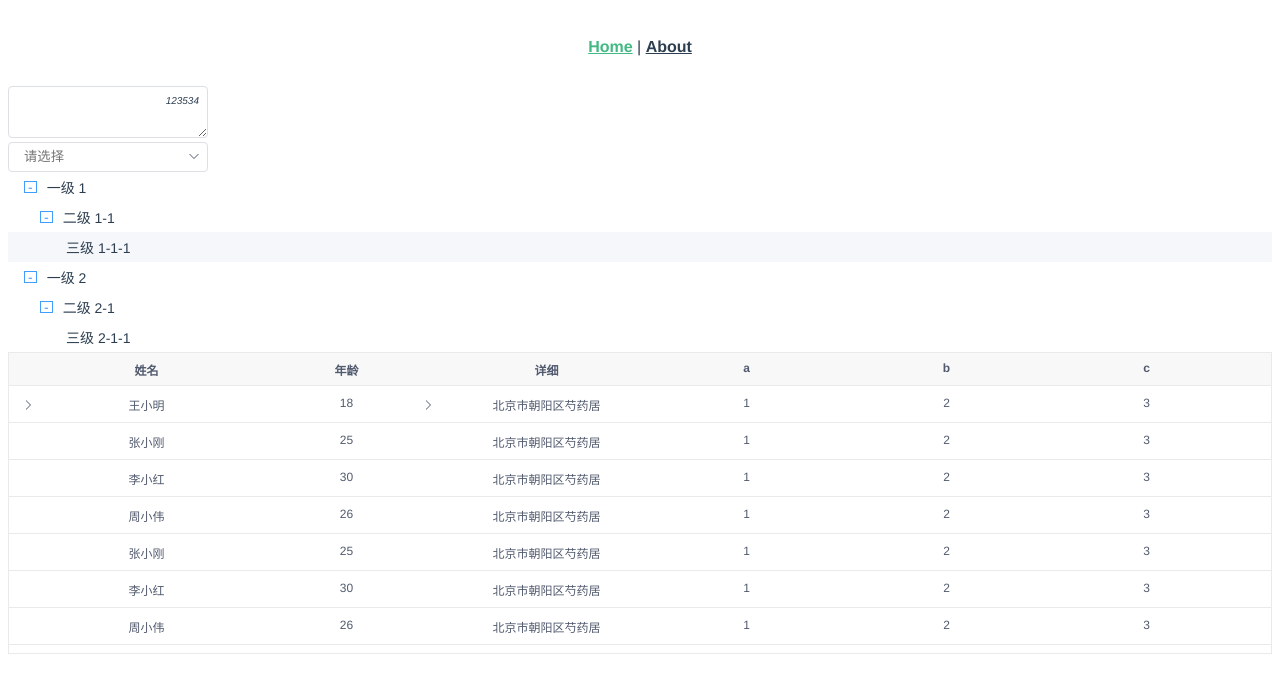
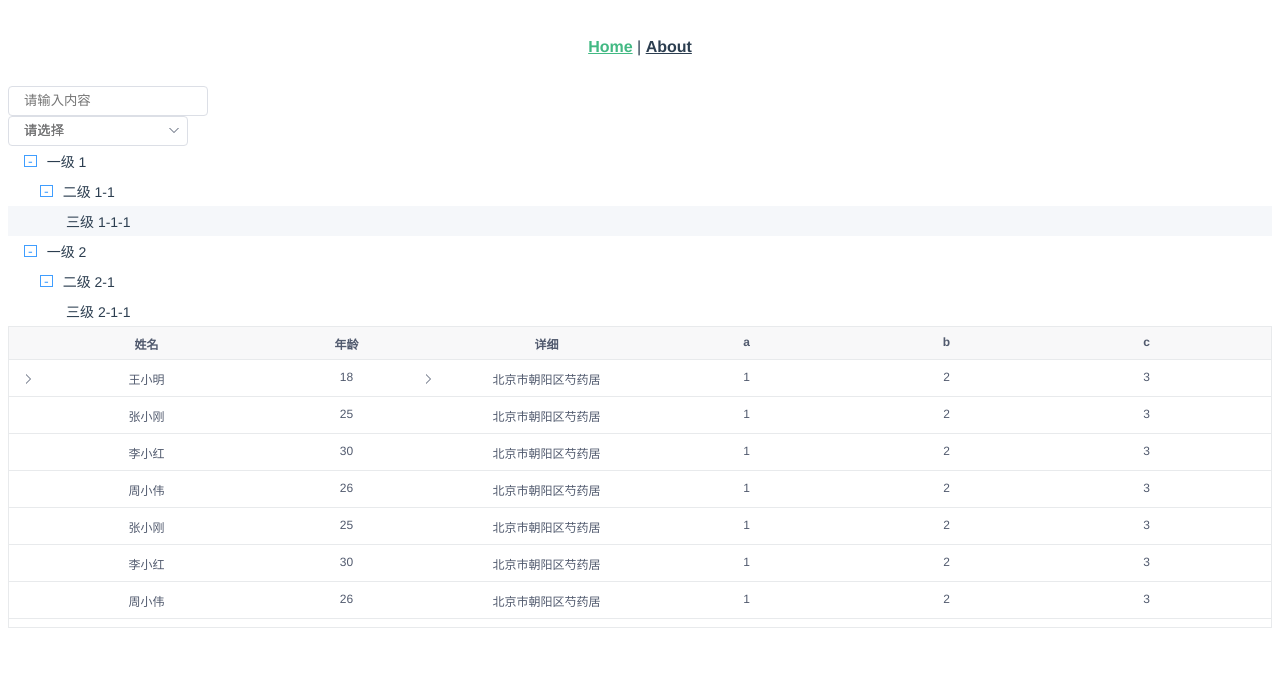
Before and after one commit to Hellottxo/xxxo, a Vue app: page / in a window 1280 px wide. Shown: the top 684 px of the page. Built offline with nearby package versions, Linux system fonts and the light colour scheme.

Commit message:
feat: 多选

```diff
--- a/src/components/input/input.vue
+++ b/src/components/input/input.vue
@@ -62,7 +62,7 @@ import calctetxtareaHeight from './calctextareaHeight';
 export default {
   name: 'xo-input',
   props: {
-    value: [Number, String],
+    value: [Number, String, Array],
     width: {
       type: String,
       default: '200',
--- a/src/components/select/options.vue
+++ b/src/components/select/options.vue
@@ -6,7 +6,11 @@
       :key="item.value"
       :value="item.value"
       :label="item.label"
-      @click="getli(item.value)"
+      @click="getli(item)"
+      :class="{
+        focus: multiple ? select.indexOf(item) > -1 : select.value === item.value,
+        multiple: multiple && select.indexOf(item) > -1
+      }"
       >
       <span>{{item.label}}</span>
       </li>
@@ -16,9 +20,21 @@
 
 <script>
 export default {
+  data() {
+    return {
+      select: this.input
+    }
+  },
   props: {
     options: {
       type: Array,
+      default: () => {
+        return [];
+      }
+    },
+    multiple: Boolean,
+    input: {
+      type: [Object, Array],
       default: () => {
         return [];
       }
@@ -26,7 +42,18 @@ export default {
   },
   methods: {
     getli(val) {
-      this.$emit('click', val);
+      if(this.multiple) {
+        const flag = this.select.indexOf(val);
+        if(flag > -1) {
+          this.select.splice(flag, 1);
+        }else {
+          this.select.push(val);
+        }
+      }else {
+        this.select = val;
+      }
+      this.$emit('click', this.select);
+      this.$emit('input', this.select);
     }
   }
 }
@@ -58,6 +85,21 @@ export default {
     li:hover {
       background-color: #f5f7fa;
     }
+    .focus {
+      background-color: #f5f7fa;
+      color: #409eff;
+    }
+    .multiple::after {
+      display: inline-block;
+      font-family: Ionicons;
+      font-style: normal;
+      font-weight: 400;
+      line-height: 30px;
+      float: right;
+      font-size: 12px;
+      content: '\2714';
+      color: rgba(51,153,255,.9);
+    }
   }
   ul::before {
     content: '';
--- a/src/components/select/select.vue
+++ b/src/components/select/select.vue
@@ -1,16 +1,19 @@
 <template>
   <div class="xo-select"
-  :style="{width: `${width}px`}"
   v-clickoutside="clickOutside">
     <div
     class="xo-select_wrap"
-    :class="{isFocus: isFocus}"
+    :class="{
+      isFocus: isFocus,
+      isNotFilter: !filter
+    }"
+    :style="{width: `${width}px`}"
     @click="inputWrapClick"
     @mouseenter="isMouseenter=true"
     @mouseleave="isMouseenter=false"
     >
       <xo-input
-      :clearable="clearable"
+      :clearable="!multiple && clearable"
       ref="input"
       v-model="select"
       :placeholder="placeholder"
@@ -20,16 +23,24 @@
       >
         <template v-slot:suffix :class="{transform: visible}">
             <i :class="{transform: visible}"
-            class="icon-triangle-down select-down" v-if="(clearable && (!isMouseenter || !select)) || !clearable"></i>
+            class="icon-triangle-down select-down" v-if="(clearable && (!isMouseenter || !select) || !clearable) || multiple"></i>
         </template>
       </xo-input>
     </div>
     <template>
       <xo-options
-      v-if="visible"
+      v-model="input"
+      v-show="visible"
+      :multiple="multiple"
       :options="options"
       @click="optionsClick"></xo-options>
     </template>
+    <div class="select-item_wrap" v-if="multiple">
+      <div v-for="(item, index) in input" :key="index">
+        <span>{{item.label}}</span>
+        <span @click="delSelect(item.value)">x</span>
+      </div>
+    </div>
   </div>
 </template>
 
@@ -44,9 +55,9 @@ export default {
     return {
       visible: false,
       select: '',
+      input: [],
       isFocus: false,
       isMouseenter: false,
-      isOptionsClick: false
     }
   },
   mixins: [constAnalysis],
@@ -65,7 +76,9 @@ export default {
     width: {
       type: String,
       default: '200'
-    }
+    },
+    multiple: Boolean,
+    filter: Boolean
   },
   components: {
     xoInput,
@@ -84,18 +97,28 @@ export default {
       this.visible = !this.visible;
     },
     optionsClick(val) {
-      this.select = this.getLabel(this.options, val);
-      this.isOptionsClick = true;
-      this.visible = false;
+      this.input = val;
+      this.selectChg();
+      this.visible = this.multiple;
       this.isFocus = true;
     },
     clickOutside() {
-      if(this.isOptionsClick) {
-        this.isFocus = true;
-        this.isOptionsClick = false;
+      this.isFocus = false;
+      this.visible = false;
+    },
+    delSelect(val) {
+      const index = this.input.findIndex(e => e.value === val);
+      this.input.splice(index, 1);
+      this.selectChg();
+    },
+    selectChg() {
+      if(this.multiple) {
+        const that = this;
+        this.select = this.input.map(e => {
+          return e.label;
+        })
       }else {
-        this.isFocus = false;
-        this.visible = false;
+        this.select = this.input.label;
       }
     }
   }
@@ -130,4 +153,33 @@ export default {
     }
   }
 }
+.isNotFilter {
+  & > div {
+    & > .xo-input_wrap {
+      & > input {
+        color: transparent !important;
+        text-shadow: 0 0 0 #606266;
+      }
+    }
+  }
+}
+.select-item_wrap {
+  display: flex;
+  font-size: 10px;
+  &>div {
+    display: inline-block;
+    height: 22px;
+    line-height: 22px;
+    margin: 2px 4px 2px 0;
+    padding: 0 8px;
+    border: 1px solid #e3e8ee;
+    border-radius: 3px;
+    background: #f7f7f7;
+    font-size: 12px;
+    vertical-align: middle;
+    opacity: 1;
+    overflow: hidden;
+    cursor: pointer;
+  }
+}
 </style>
--- a/src/views/Home.vue
+++ b/src/views/Home.vue
@@ -1,11 +1,11 @@
 <template>
   <div class="home">
-    <xo-input autoSize type="textarea">
-      <template v-slot:suffix>
+    <xo-input autoSize>
+      <!-- <template v-slot:suffix>
         <i class="">123534</i>
-      </template>
+      </template> -->
     </xo-input>
-    <xo-select :options="options"></xo-select>
+    <xo-select multiple clearable :options="options" width="180"></xo-select>
     <xo-tree
     :data="tree"
     :default-expand-node="defaultExpandNode"
@@ -27,10 +27,6 @@
 
 <script>
 // @ is an alias to /src
-import xoTable from '@/components/table/table';
-import xoInput from '@/components/input/input';
-import xoSelect from '@/components/select/select';
-import xoTree from '@/components/tree/tree';
 
 const columns = [
   {
@@ -134,12 +130,6 @@ const tree = [{
 
 export default {
   name: 'home',
-  components: {
-    xoTable,
-    xoInput,
-    xoSelect,
-    xoTree,
-  },
   data() {
     return {
       columns,
```
